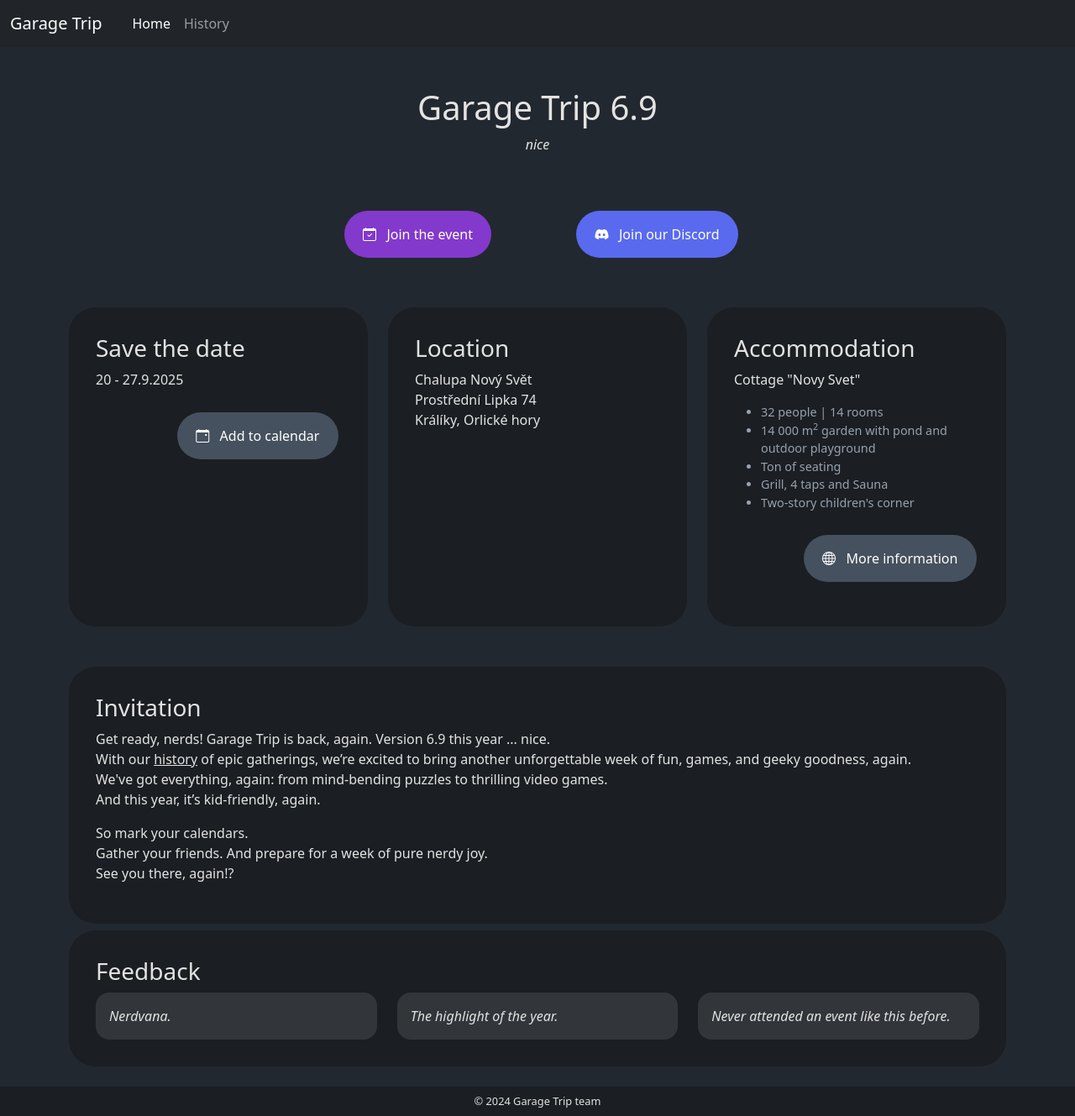
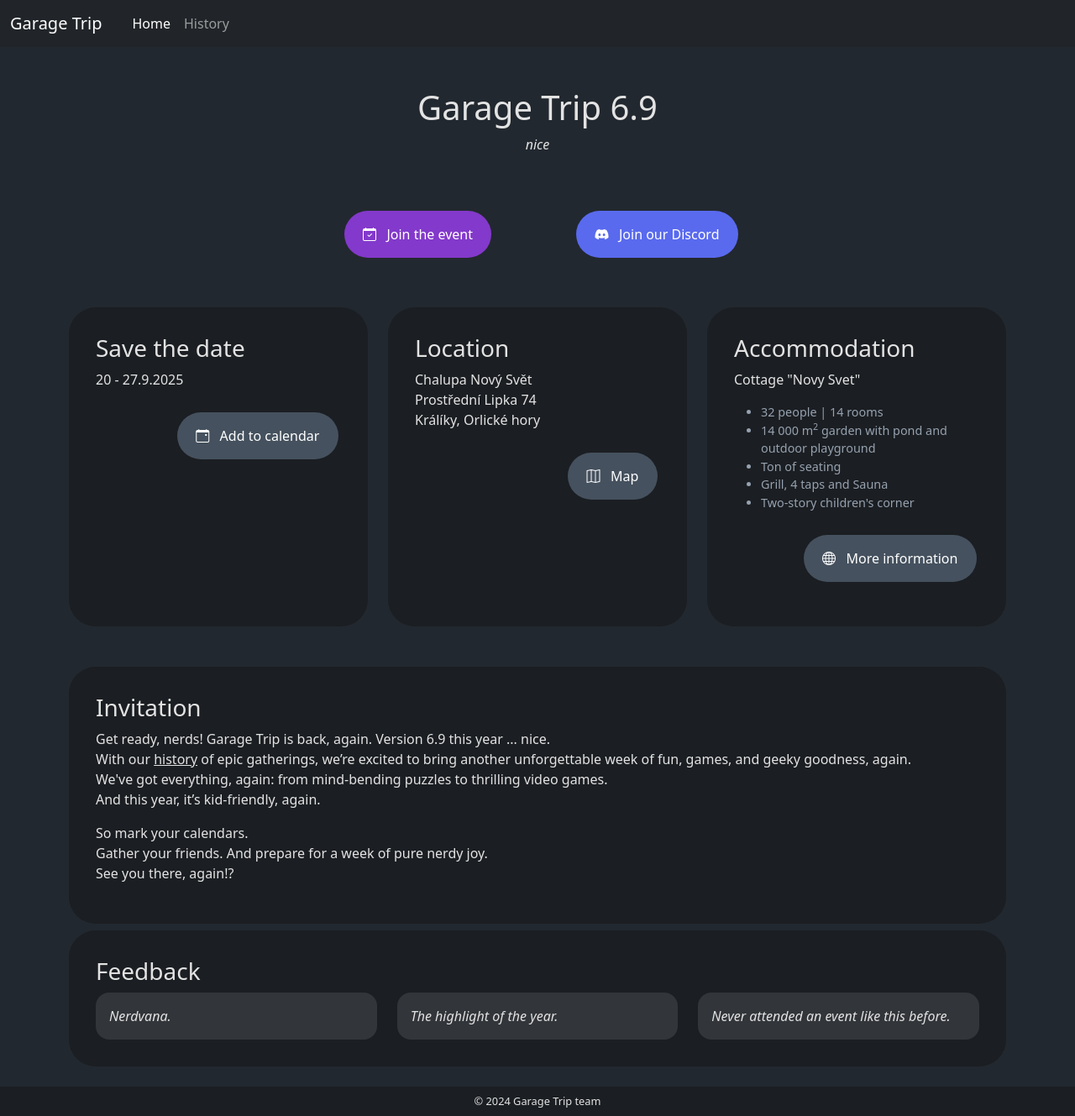
Before and after one commit to tivvit/garage-trip-web, a Jekyll site: the page built from index.html, in a window 1280 px wide and 1329 px high. Shown: the whole window at 84% size. Built offline with Jekyll 4.4.1, drawn with Linux system fonts in a browser that asks for light colours.

Commit message:
add map link

```diff
--- a/index.html
+++ b/index.html
@@ -42,6 +42,11 @@ id: home
             <p>Chalupa Nový Svět<br>
                 Prostřední Lipka 74<br>
                 Králíky, Orlické hory</p>
+
+                <p class="mt-4 text-end"><a href="https://maps.app.goo.gl/zRF3NoHsnYzASQaR9" class="button light" target="_blank"><i
+                    class="bi bi-map"></i>&nbsp;&nbsp;&nbsp;Map</a></p>
+
+
         </div>
     </div>
     <div class="col-lg-4 gy-2">
```
Also changed, not shown: 1 other file.
